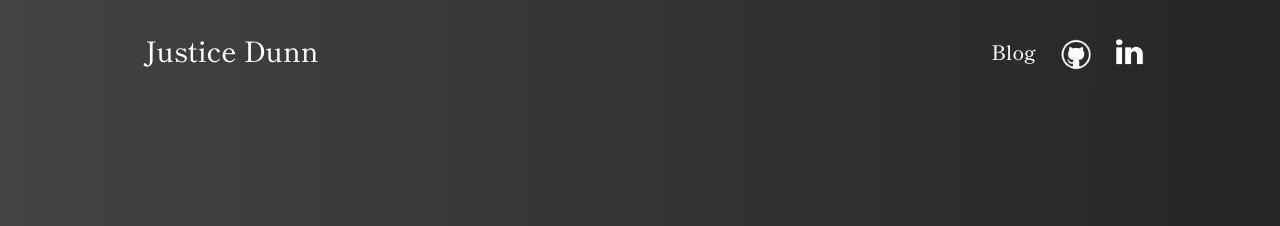
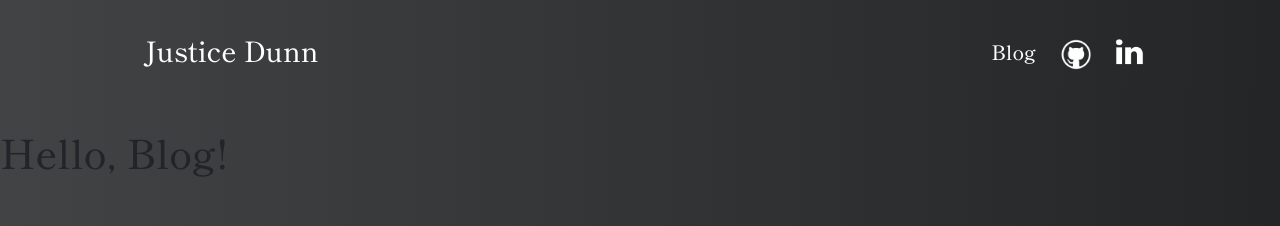
Before and after one commit to JusticeDunn/portfolio_website, a React (Create React App) app: page /blog in a window 1280 px wide. Shown: the top 226 px of the page. Built offline with nearby package versions, Linux system fonts and the light colour scheme.

Commit message:
Create blog page skeleton, change Home.jsx to Home.tsx

```diff
--- a/src/App.tsx
+++ b/src/App.tsx
@@ -1,6 +1,7 @@
 import React from 'react';
 import { BrowserRouter as Router, Switch, Route } from "react-router-dom";
-import Home from "./scenes/homePage/Home.jsx";
+import Home from "./scenes/homePage/Home";
+import Blog from "./scenes/blogPage/Blog";
 import NavBar from './components/navbar/navbar';
 
 function App() {
@@ -12,6 +13,9 @@ function App() {
           <Route path="/" component={Home} exact>
             <Home />
           </Route>
+          <Route path="/blog" component={Blog}>
+            <Blog />
+          </Route>
         </Switch>
       </div>
     </Router>
--- /dev/null
+++ b/src/scenes/blogPage/Blog.tsx
@@ -0,0 +1,9 @@
+import React, { Component } from "react";
+
+import "./blog.css";
+
+export default class Home extends Component {
+    render() {
+        return <h1>Hello, Blog!</h1>
+    }
+}
```
Also changed, not shown: src/scenes/blogPage/blog.css (added), src/scenes/homePage/Home.tsx (renamed from src/scenes/homePage/Home.jsx).
